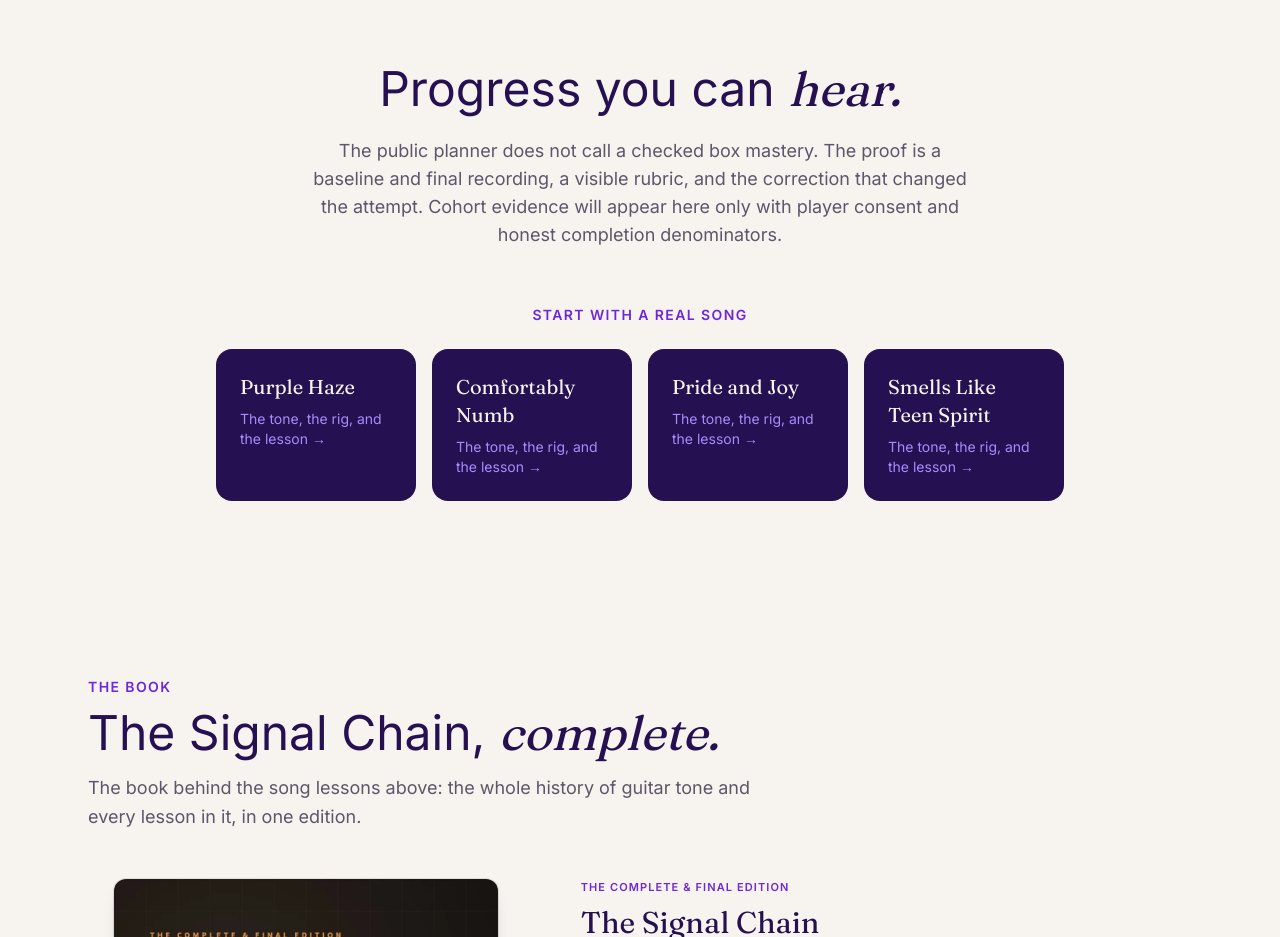
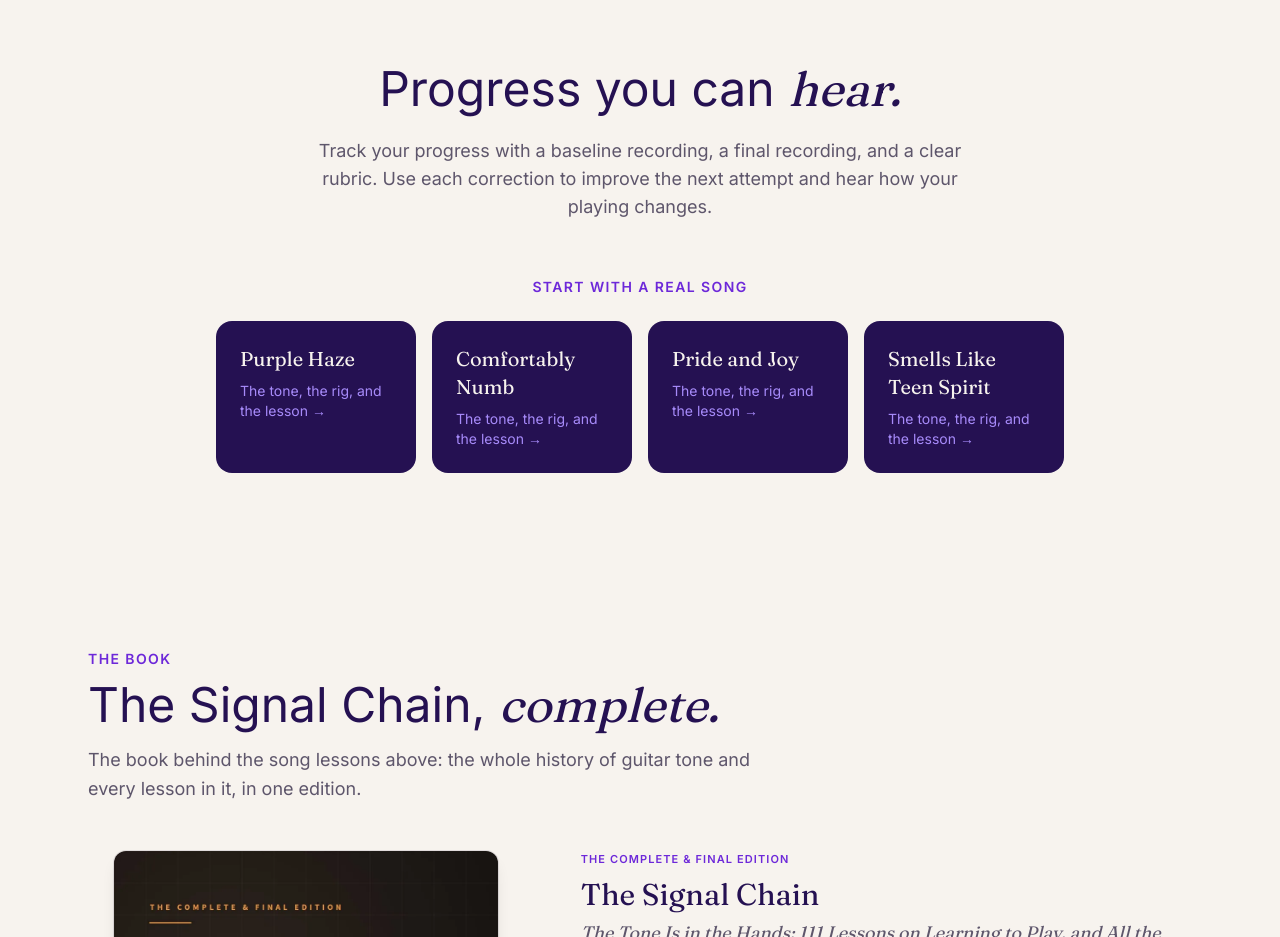
Before and after one commit to JasonColapietro/suede-guitar-hub, a Next.js app: page / in a window 1280 px wide. Shown: the part 4860-5797 px from the top of the page. Built offline with nearby package versions, Linux system fonts and the light colour scheme.

Commit message:
Focus practice pages on progress and next steps

```diff
--- a/app/page.tsx
+++ b/app/page.tsx
@@ -340,10 +340,9 @@
           </Reveal>
           <Reveal delay={1}>
             <p className="mx-auto mt-6 max-w-2xl text-lg text-ink/70">
-              The public planner does not call a checked box mastery. The proof is a
-              baseline and final recording, a visible rubric, and the correction that
-              changed the attempt. Cohort evidence will appear here only with player
-              consent and honest completion denominators.
+              Track your progress with a baseline recording, a final recording,
+              and a clear rubric. Use each correction to improve the next attempt
+              and hear how your playing changes.
             </p>
           </Reveal>
           <Reveal delay={2}>
```
